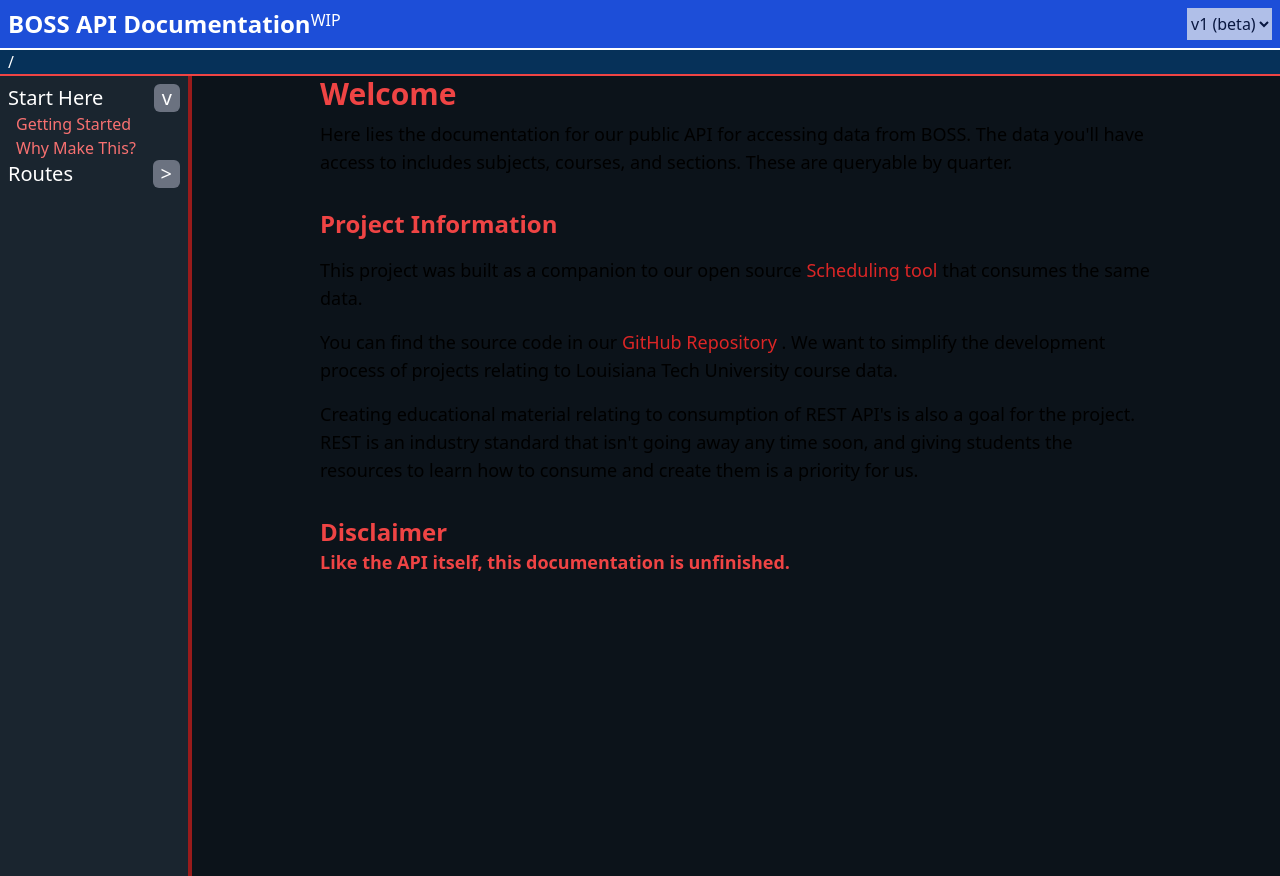
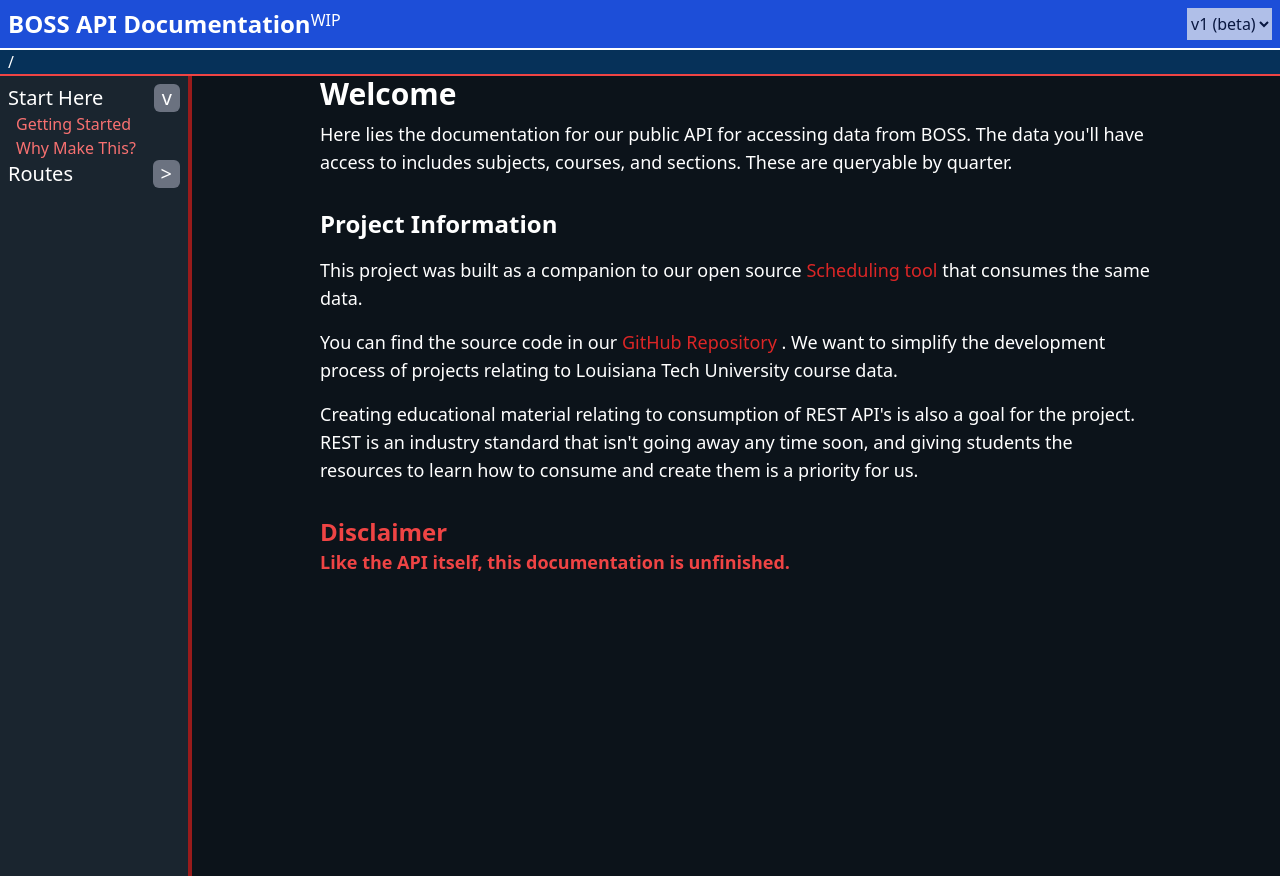
Before and after one commit to jackjohn7/Community-BOSS-API, an Astro site in the folder docs/webdocs/: page / in a window 1280 px wide. Built offline with nearby package versions, Linux system fonts and the light colour scheme; Astro itself is replaced by a stand-in of ours.

Commit message:
updated text color in root

```diff
--- a/docs/webdocs/src/pages/index.astro
+++ b/docs/webdocs/src/pages/index.astro
@@ -4,9 +4,9 @@ import Card from '../components/Card.astro';
 ---
 
 <Layout title="BOSS API Docs">
-    <div id="root-info" class="flex flex-col space-y-8 px-[10%]">
+    <div id="root-info" class="flex flex-col space-y-8 px-[10%] text-white">
         <div class="flex flex-col space-y-2">
-            <h1 class="text-3xl text-red-500 font-bold">Welcome</h1>
+            <h1 class="text-3xl font-bold">Welcome</h1>
             <p class="text-lg">
                 Here lies the documentation for our public API for accessing
                 data from BOSS. The data you'll have access to includes subjects,
@@ -14,7 +14,7 @@ import Card from '../components/Card.astro';
             </p>
         </div>
         <div class="flex flex-col space-y-4">
-            <h2 class="text-2xl text-red-500 font-bold">Project Information</h2>
+            <h2 class="text-2xl font-bold">Project Information</h2>
             <p class="text-lg">
                 This project was built as a companion to our open source
                 <a class="text-red-600" href="https://github.com/CamJak/Boss-Integrated-Scheduler"
```
